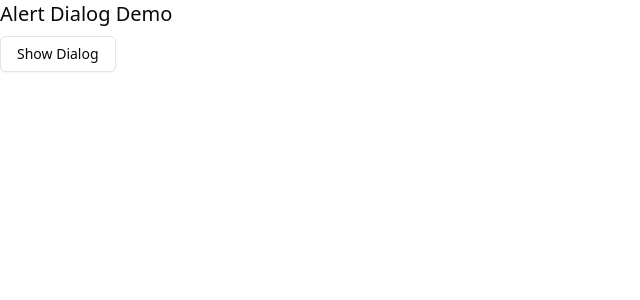
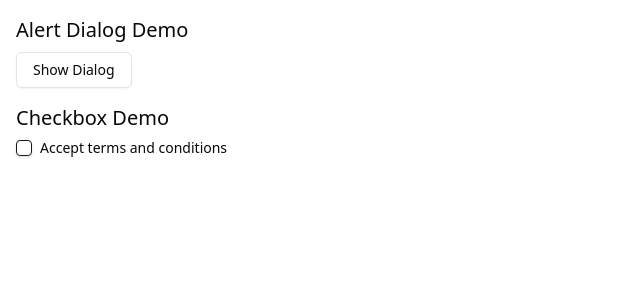
Before and after one commit to actionpower/daglo-ui, a React app: page / in a window 1280 px wide. Shown: the top 300 px of the page, without its empty margins (0-640 px from the left). Built offline with nearby package versions, Linux system fonts and the light colour scheme; the HTML template or start-up script is replaced by a standard one.

Commit message:
Checkbox, Label 컴포넌트 추가 (#3)

```diff
--- a/package.json
+++ b/package.json
@@ -11,7 +11,9 @@
   },
   "dependencies": {
     "@radix-ui/react-alert-dialog": "^1.0.5",
+    "@radix-ui/react-checkbox": "^1.0.4",
     "@radix-ui/react-icons": "^1.3.0",
+    "@radix-ui/react-label": "^2.0.2",
     "@radix-ui/react-slot": "^1.0.2",
     "class-variance-authority": "^0.7.0",
     "clsx": "^2.1.1",
--- a/src/App.tsx
+++ b/src/App.tsx
@@ -1,11 +1,15 @@
 import AlertDialogDemo from './exampleComponents/AlertDialogDemo';
+import CheckboxDemo from './exampleComponents/CheckboxDemo';
 import DisplayContainer from './exampleComponents/DisplayContainer';
 
 function App() {
   return (
-    <div>
+    <div className="p-4">
       <DisplayContainer title="Alert Dialog Demo">
         <AlertDialogDemo />
+      </DisplayContainer>
+      <DisplayContainer title="Checkbox Demo">
+        <CheckboxDemo />
       </DisplayContainer>
     </div>
   );
--- /dev/null
+++ b/src/exampleComponents/CheckboxDemo.tsx
@@ -0,0 +1,13 @@
+import { Checkbox } from '@/src/ui/checkbox';
+import { Label } from '@/src/ui/label';
+
+const CheckboxDemo = () => {
+  return (
+    <div className="flex items-center space-x-2">
+      <Checkbox id="terms" />
+      <Label htmlFor="terms">Accept terms and conditions</Label>
+    </div>
+  );
+};
+
+export default CheckboxDemo;
--- /dev/null
+++ b/src/ui/checkbox.tsx
@@ -0,0 +1,28 @@
+import * as React from 'react';
+import * as CheckboxPrimitive from '@radix-ui/react-checkbox';
+import { CheckIcon } from '@radix-ui/react-icons';
+
+import { cn } from '@/src/lib/utils';
+
+const Checkbox = React.forwardRef<
+  React.ElementRef<typeof CheckboxPrimitive.Root>,
+  React.ComponentPropsWithoutRef<typeof CheckboxPrimitive.Root>
+>(({ className, ...props }, ref) => (
+  <CheckboxPrimitive.Root
+    ref={ref}
+    className={cn(
+      'peer h-4 w-4 shrink-0 rounded-sm border border-primary shadow focus-visible:outline-none focus-visible:ring-1 focus-visible:ring-ring disabled:cursor-not-allowed disabled:opacity-50 data-[state=checked]:bg-primary data-[state=checked]:text-primary-foreground',
+      className,
+    )}
+    {...props}
+  >
+    <CheckboxPrimitive.Indicator
+      className={cn('flex items-center justify-center text-current')}
+    >
+      <CheckIcon className="w-4 h-4" />
+    </CheckboxPrimitive.Indicator>
+  </CheckboxPrimitive.Root>
+));
+Checkbox.displayName = CheckboxPrimitive.Root.displayName;
+
+export { Checkbox };
--- /dev/null
+++ b/src/ui/label.tsx
@@ -0,0 +1,24 @@
+import * as React from 'react';
+import * as LabelPrimitive from '@radix-ui/react-label';
+import { cva, type VariantProps } from 'class-variance-authority';
+
+import { cn } from '@/src/lib/utils';
+
+const labelVariants = cva(
+  'text-sm font-medium leading-none peer-disabled:cursor-not-allowed peer-disabled:opacity-70',
+);
+
+const Label = React.forwardRef<
+  React.ElementRef<typeof LabelPrimitive.Root>,
+  React.ComponentPropsWithoutRef<typeof LabelPrimitive.Root> &
+    VariantProps<typeof labelVariants>
+>(({ className, ...props }, ref) => (
+  <LabelPrimitive.Root
+    ref={ref}
+    className={cn(labelVariants(), className)}
+    {...props}
+  />
+));
+Label.displayName = LabelPrimitive.Root.displayName;
+
+export { Label };
```
Also changed, not shown: 1 other file (tests, documents, lock files or other folders).
